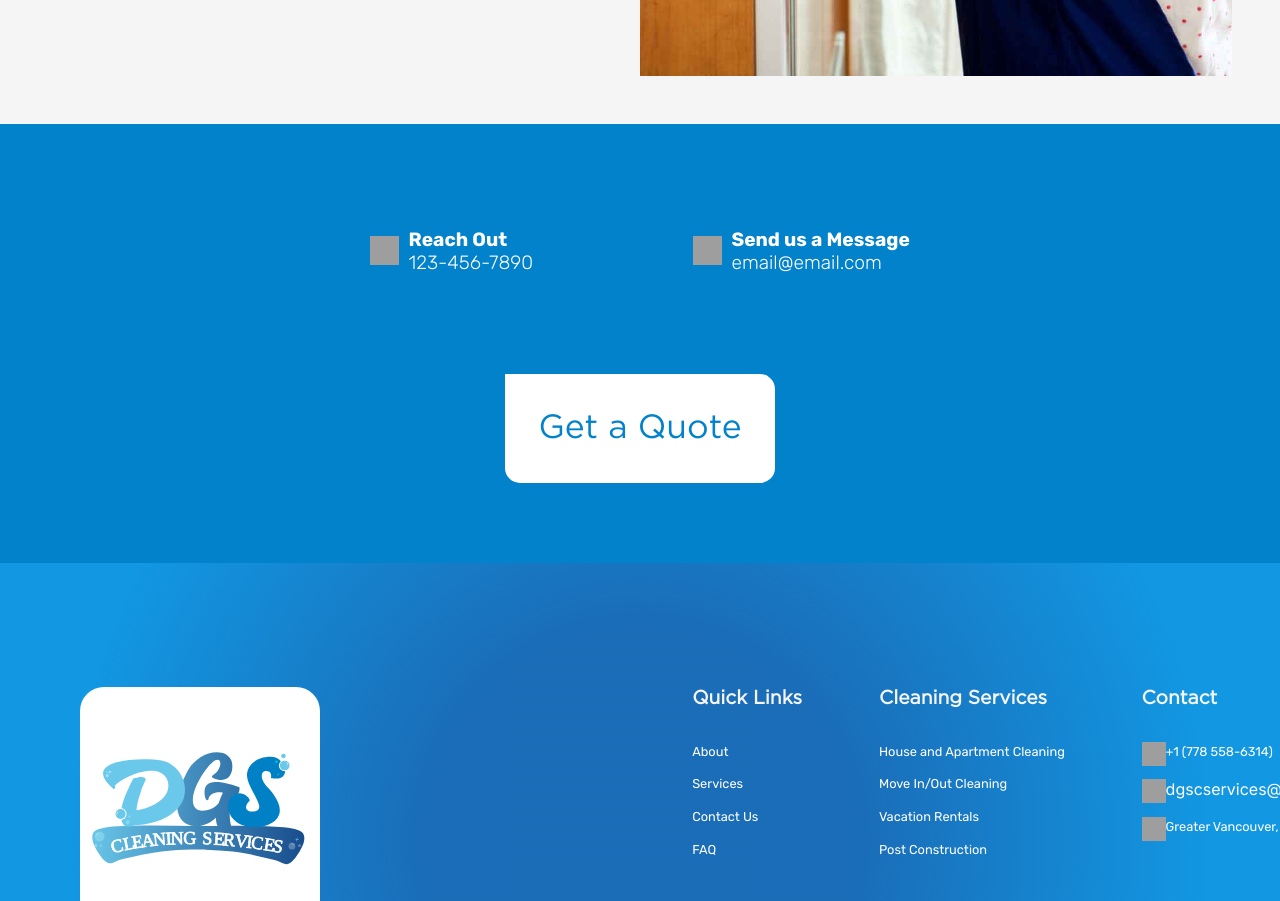
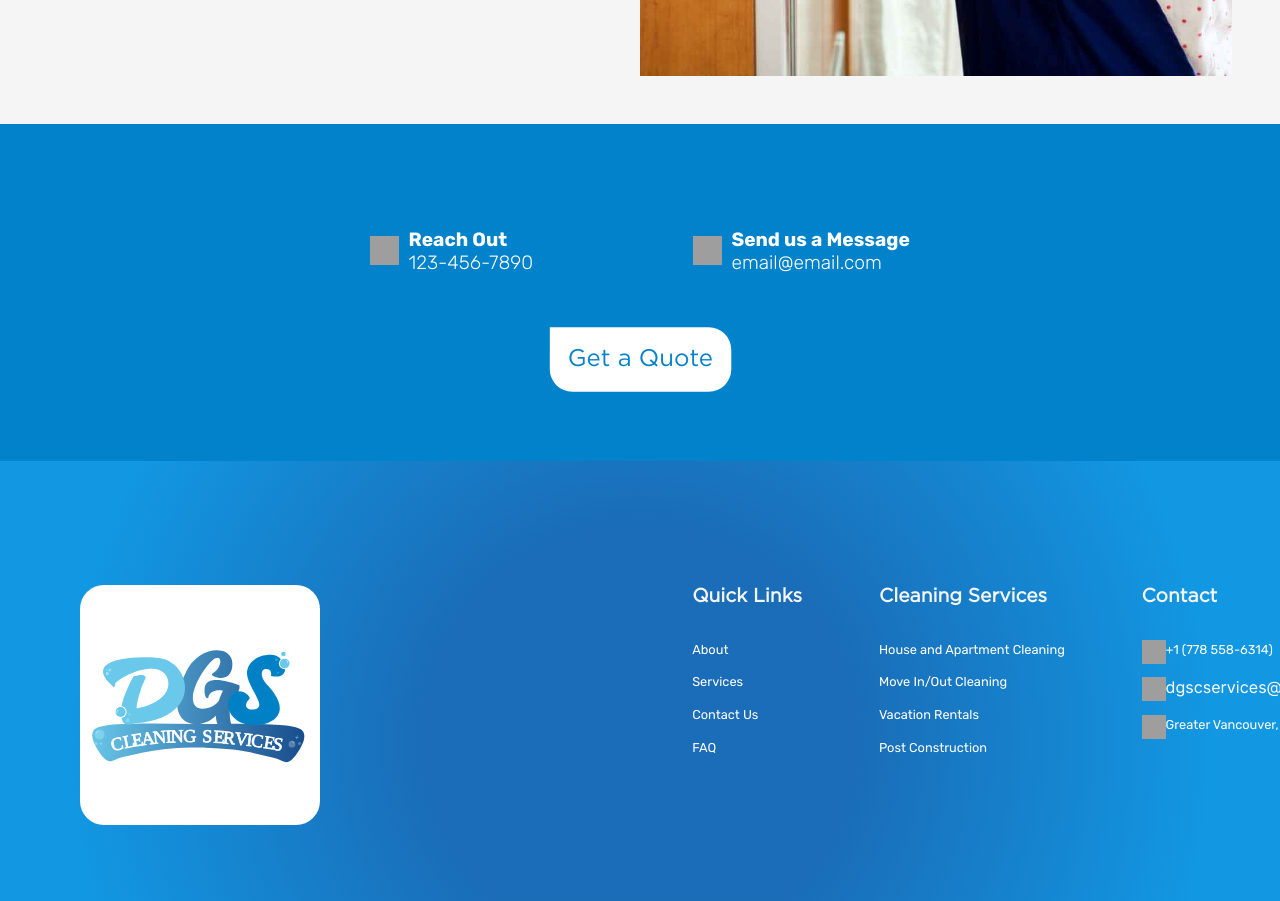
Before and after one commit to GodsDogSled/deploy-dgs, a Next.js app: page /about in a window 1280 px wide. Shown: the part 1160-2061 px from the top of the page. Built offline with nearby package versions, Linux system fonts and the light colour scheme; grey boxes are pictures that could not be loaded.

Commit message:
updated about page quote button link and stlying

```diff
--- a/src/app/about/page.tsx
+++ b/src/app/about/page.tsx
@@ -3,6 +3,7 @@
 import Image from "next/image";
 import ContactIcon from "../../components/ContactIcon";
 import Link from "next/link";
+import React from "react";
 
 export default async function Page() {
 
@@ -52,7 +53,7 @@
               />
             </div>
 
-            <Link href={"#"} className="quote">
+            <Link href={"/quote"} className="quote-button">
               Get a Quote
             </Link>
           </div>
--- a/src/app/styles/_aboutUs.scss
+++ b/src/app/styles/_aboutUs.scss
@@ -75,17 +75,19 @@
     padding: 1em 1em 3em 3rem;
     display: flex;
     flex-direction: column;
+    gap: 2em;
   }
 
-  .quote {
-    align-self: left;
+  .quote-button {
+    align-self: center;
     padding: .75em;
     margin-top: 2em;
     background-color: white;
     border-radius: 0 15px 15px 15px;
     font-family: laviossa;
     color: $base-color;
-    width: fit-content
+    width: fit-content;
+    transform: scale(1.5);
   }
 
   .contact-icon {
```
